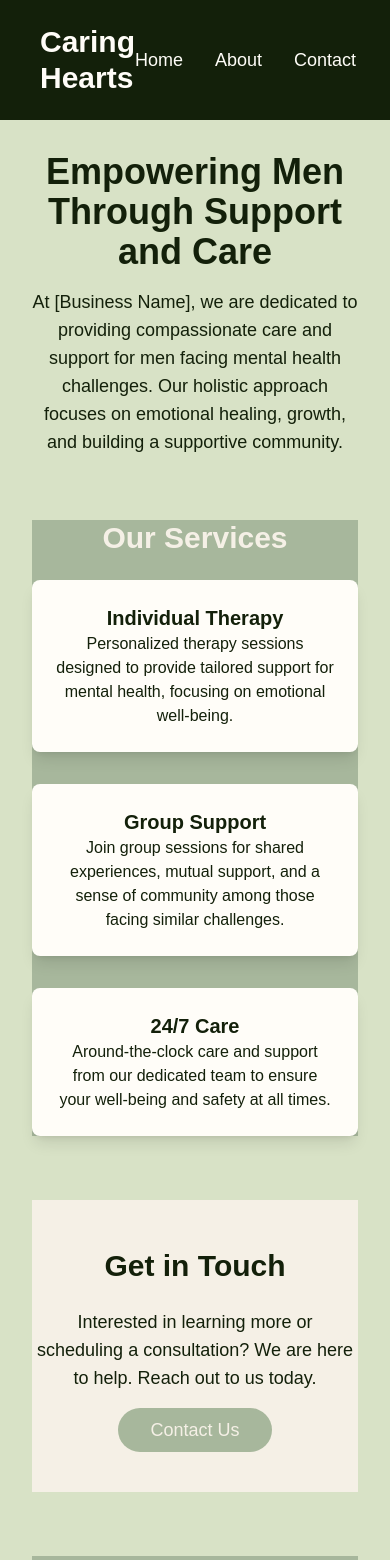
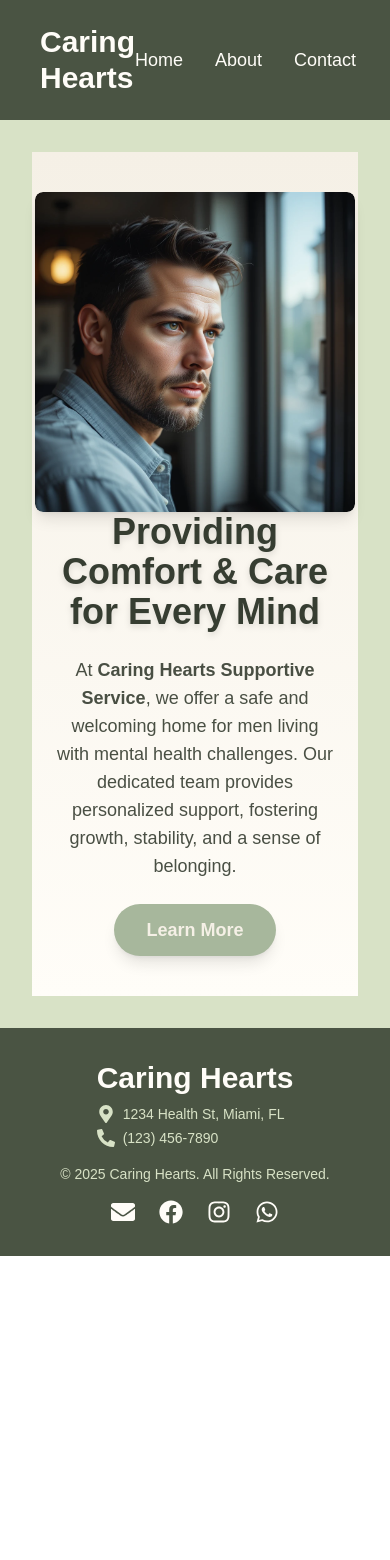
Before and after one commit to DamRandom/caring-hearts, a Next.js app: page / in a window 390 px wide. Shown: the top 1560 px of the page. After the commit the page ends 1256 px from the top, so only its background shows below. Built offline with nearby package versions, Linux system fonts and the light colour scheme.

Commit message:
Add Hero section with responsive design and gradient background

```diff
--- a/src/app/(page)/page.tsx
+++ b/src/app/(page)/page.tsx
@@ -1,4 +1,5 @@
 import Header from "../../components/Header";
+import Hero from "../../components/Hero";
 import Footer from "../../components/Footer";
 
 export default function Home() {
@@ -6,62 +7,8 @@ export default function Home() {
     <div className="min-h-screen flex flex-col bg-[#D8E2C6]">
       <Header />
       <main className="flex-grow p-8 sm:p-20 text-center sm:text-left bg-[#D8E2C6]">
-        {/* Hero Section */}
-        <section className="mb-16">
-          <h1 className="text-4xl font-bold text-[#13200A] mb-4">
-            Empowering Men Through Support and Care
-          </h1>
-          <p className="text-lg text-[#13200A]">
-            At [Business Name], we are dedicated to providing compassionate care and support for men facing mental health challenges. Our holistic approach focuses on emotional healing, growth, and building a supportive community.
-          </p>
-        </section>
-
-        {/* Our Services Section */}
-        <section className="bg-[#A7B79C] text-[#F5F0E6] mb-16">
-          <h2 className="text-3xl font-semibold mb-6">Our Services</h2>
-          <div className="grid grid-cols-1 sm:grid-cols-2 lg:grid-cols-3 gap-8">
-            <div className="bg-[#FFFDF8] p-6 rounded-lg shadow-lg hover:bg-[#A7B79C] transition duration-300">
-              <h3 className="text-xl font-semibold text-[#13200A]">Individual Therapy</h3>
-              <p className="text-[#13200A]">
-                Personalized therapy sessions designed to provide tailored support for mental health, focusing on emotional well-being.
-              </p>
-            </div>
-            <div className="bg-[#FFFDF8] p-6 rounded-lg shadow-lg hover:bg-[#A7B79C] transition duration-300">
-              <h3 className="text-xl font-semibold text-[#13200A]">Group Support</h3>
-              <p className="text-[#13200A]">
-                Join group sessions for shared experiences, mutual support, and a sense of community among those facing similar challenges.
-              </p>
-            </div>
-            <div className="bg-[#FFFDF8] p-6 rounded-lg shadow-lg hover:bg-[#A7B79C] transition duration-300">
-              <h3 className="text-xl font-semibold text-[#13200A]">24/7 Care</h3>
-              <p className="text-[#13200A]">
-                Around-the-clock care and support from our dedicated team to ensure your well-being and safety at all times.
-              </p>
-            </div>
-          </div>
-        </section>
-
-        {/* Contact Section */}
-        <section className="bg-[#F5F0E6] text-[#13200A] py-12 mb-16">
-          <h2 className="text-3xl font-semibold mb-6">Get in Touch</h2>
-          <p className="text-lg mb-6">
-            Interested in learning more or scheduling a consultation? We are here to help. Reach out to us today.
-          </p>
-          <a
-            href="/contact"
-            className="bg-[#A7B79C] text-[#F5F0E6] py-3 px-8 rounded-full text-lg hover:bg-[#7F8D75] transition duration-300"
-          >
-            Contact Us
-          </a>
-        </section>
-
-        {/* Philosophy Section */}
-        <section className="bg-[#A7B79C] text-[#F5F0E6] mb-16">
-          <h2 className="text-3xl font-semibold mb-6">Our Philosophy</h2>
-          <p className="text-lg">
-            We believe in a comprehensive approach to mental health. Our mission is to support both your emotional and physical well-being in a safe, respectful, and empathetic environment.
-          </p>
-        </section>
+      <Hero />
+      {/* Otras secciones aquí */}
       </main>
       <Footer />
     </div>
--- a/src/components/Footer.tsx
+++ b/src/components/Footer.tsx
@@ -3,7 +3,7 @@ import { FaFacebook, FaInstagram, FaWhatsapp, FaEnvelope, FaMapMarkerAlt, FaPhon
 
 const Footer = () => {
   return (
-    <footer className="bg-[#13200A] py-8 text-[#FFFDF8] shadow-lg">
+    <footer className="bg-[#4A5443] py-8 text-[#FFFDF8] shadow-lg">
       <div className="container mx-auto px-8 flex flex-col sm:flex-row justify-between items-center">
         {/* Left Side */}
         <div className="flex flex-col sm:items-start mb-4 sm:mb-0">
--- a/src/components/Header.tsx
+++ b/src/components/Header.tsx
@@ -3,7 +3,7 @@ import Link from 'next/link';
 
 const Header = () => {
   return (
-    <header className="bg-[#13200A] py-6 shadow-lg">
+    <header className="bg-[#4A5443] py-6 shadow-lg">
       <div className="flex justify-between items-center px-10">
         <h1 className="text-[#FFFDF8] text-3xl font-bold">Caring Hearts</h1>
         <nav>
--- /dev/null
+++ b/src/components/Hero.tsx
@@ -0,0 +1,38 @@
+import Image from "next/image";
+
+export default function Hero() {
+  return (
+    <section className="relative w-full min-h-screen flex items-center justify-center bg-gradient-to-b from-[#F5F0E6] to-[#FFFDF8] px-6 sm:px-12 lg:px-20">
+      <div className="max-w-6xl w-full flex flex-col-reverse sm:flex-row items-center justify-between">
+        {/* Text Content */}
+        <div className="sm:w-1/2 text-center sm:text-left">
+          <h1 className="text-4xl sm:text-5xl font-bold text-[#363D31] drop-shadow-md mb-6">
+            Providing Comfort & Care for Every Mind
+          </h1>
+          <p className="text-lg text-[#363D31] opacity-90 mb-6">
+            At <strong>Caring Hearts Supportive Service</strong>, we offer a safe and welcoming home for men living with mental health challenges. Our dedicated team provides personalized support, fostering growth, stability, and a sense of belonging.
+          </p>
+          <a
+            href="#about"
+            className="inline-block bg-[#A7B79C] text-[#F5F0E6] text-lg font-semibold py-3 px-8 rounded-full shadow-lg hover:bg-[#8C9D85] hover:shadow-xl transition-all duration-300"
+          >
+            Learn More
+          </a>
+        </div>
+
+        {/* Image */}
+        <div className="sm:w-1/2 flex justify-center">
+          <div className="relative w-80 h-80 sm:w-[400px] sm:h-[400px] shadow-lg rounded-lg overflow-hidden">
+            <Image
+              src="/images/hero.jpg"
+              alt="Supportive care environment"
+              layout="fill"
+              objectFit="cover"
+              className="rounded-lg"
+            />
+          </div>
+        </div>
+      </div>
+    </section>
+  );
+}
```
Also changed, not shown: public/images/hero.jpg (added), src/components/Hero Section.tsx (deleted).
